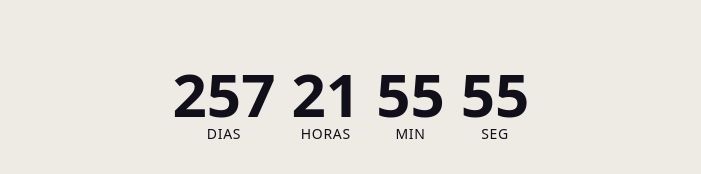
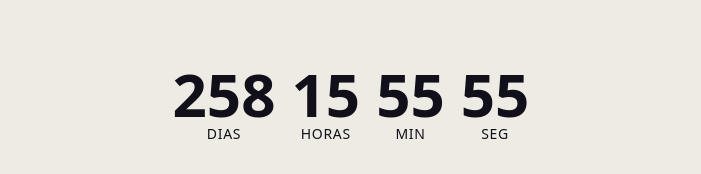
Before and after one commit to igreja-riodevida/site, a Next.js app: page / in a window 1280 px wide. Shown: the part 364-538 px from the top of the page, without its empty margins (289-990 px from the left). Built offline with nearby package versions, Linux system fonts and the light colour scheme; a web font is replaced by a local one.

Commit message:
fix(countdown): adjust targetDate

```diff
--- a/src/components/countdown.tsx
+++ b/src/components/countdown.tsx
@@ -18,7 +18,7 @@ export function Countdown() {
 	})
 
 	useEffect(() => {
-		const targetDate = new Date('2025-12-01T00:00:00').getTime()
+		const targetDate = new Date('2025-12-01T18:00:00').getTime()
 
 		const timer = setInterval(() => {
 			const now = new Date().getTime()
```
